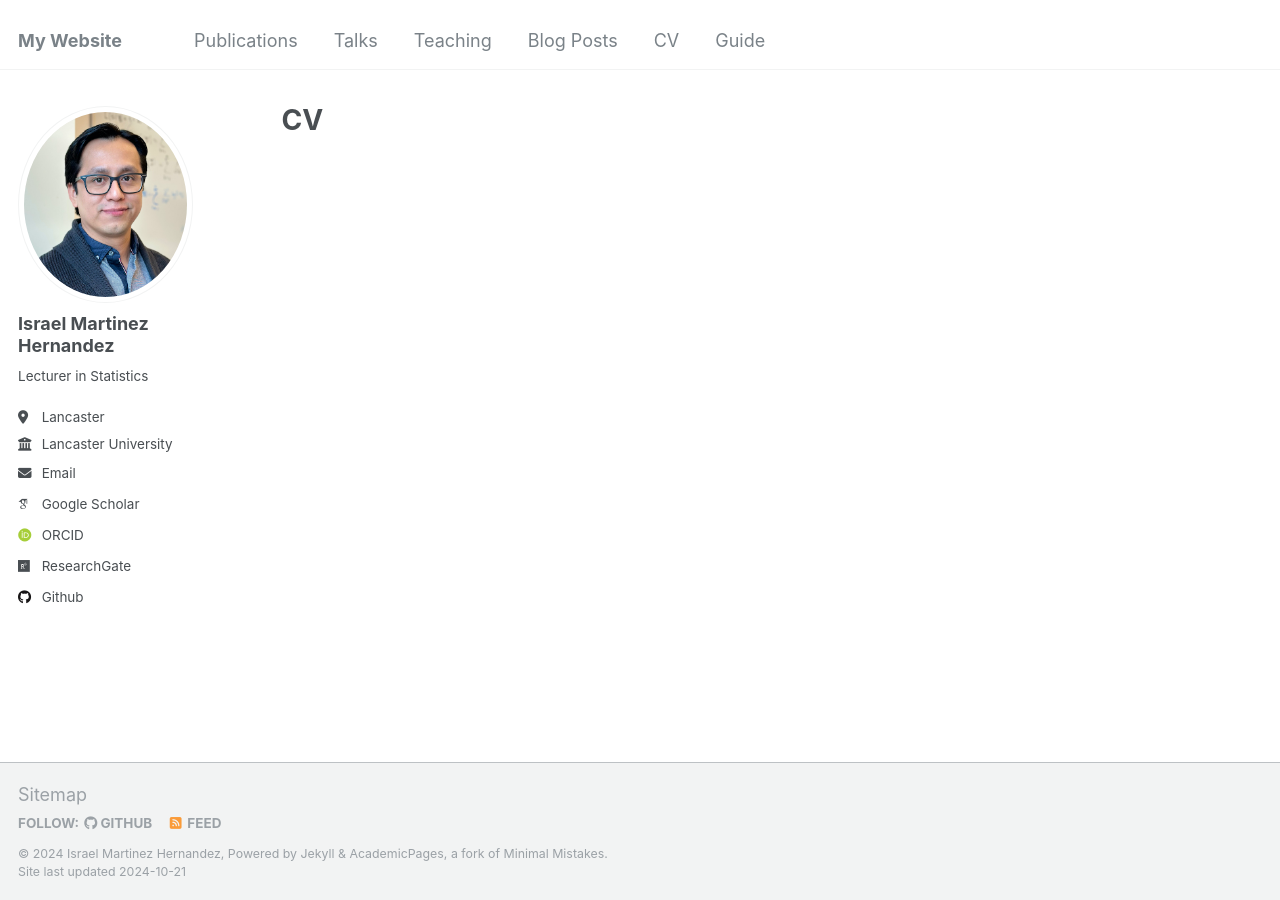
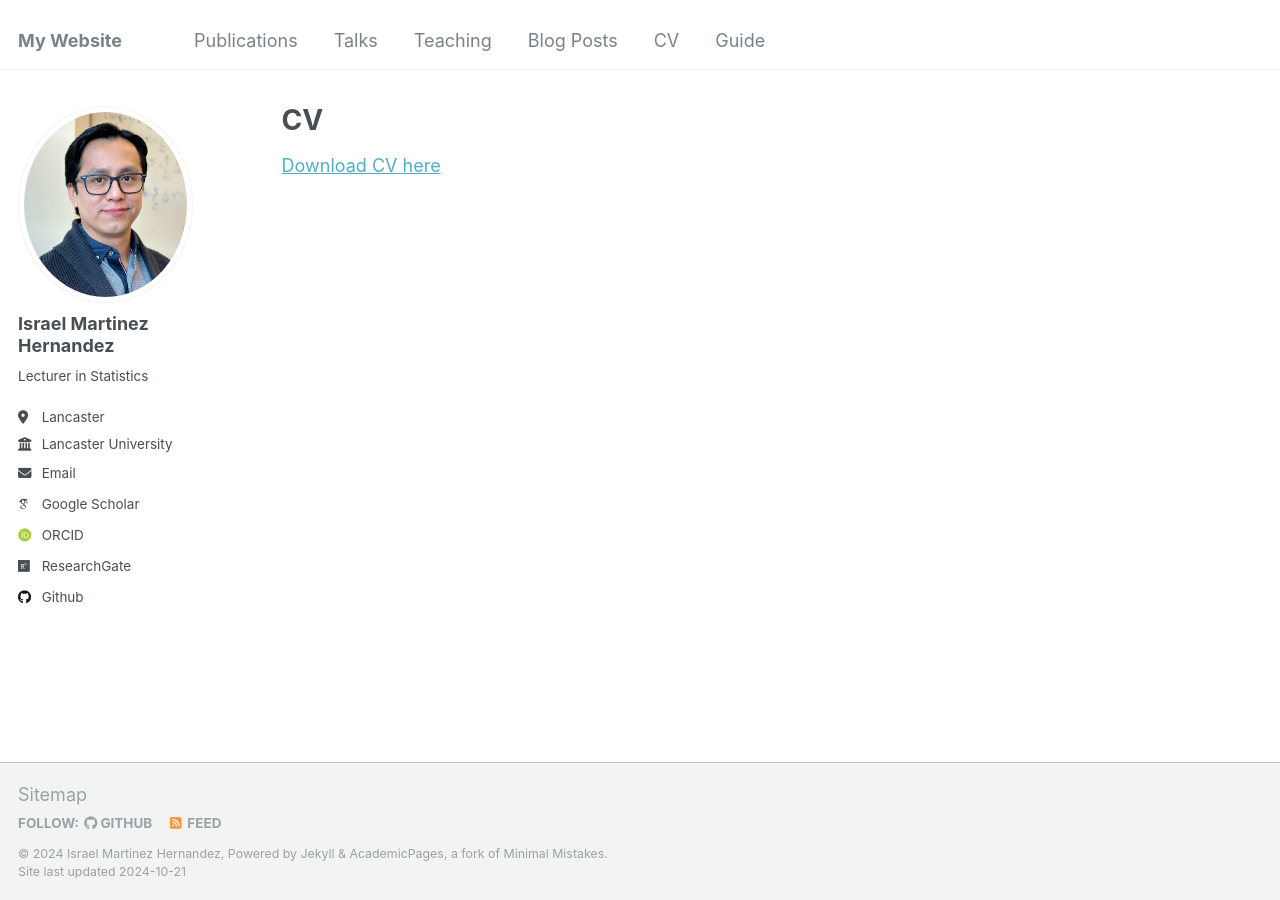
Before and after one commit to I-MH/I-MH.github.io, a Jekyll site: the page built from _pages/cv.md, in a window 1280 px wide. Built offline with Jekyll 4.4.1, drawn with Linux system fonts in a browser that asks for light colours; some web fonts are replaced.

Commit message:
Update cv.md

```diff
--- a/_pages/cv.md
+++ b/_pages/cv.md
@@ -8,6 +8,8 @@ redirect_from:
 ---
 
 {% include base_path %}
+
+[Download CV here](https://I-MH.github.io/files/cv.pdf)
 
 <!-- Education
 ======
```
